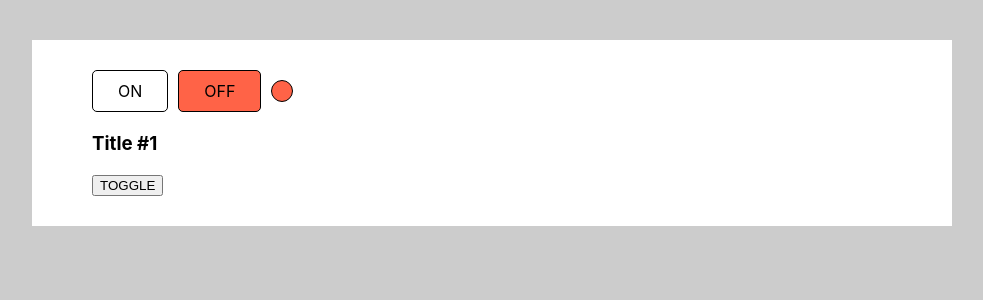
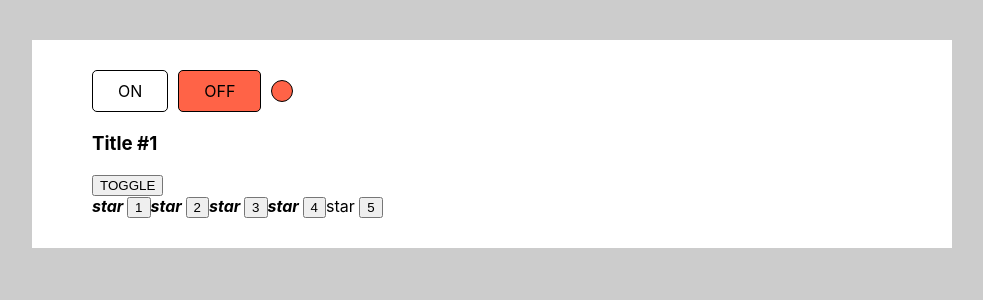
Before and after one commit to Odinokun/react-in-great-detail, a React (Create React App) app: page / in a window 1280 px wide. Shown: the top 300 px of the page, without its empty margins (148-1131 px from the left). Built offline with nearby package versions, Linux system fonts and the light colour scheme.

Commit message:
did uncontrolled stars

```diff
--- a/src/App.tsx
+++ b/src/App.tsx
@@ -1,15 +1,17 @@
 import React from 'react';
 import './App.css';
 // import {Accordion} from "./components/Accordion/Accordion";
-// import {Rating} from "./components/Rating/Rating";
+// import {UncontrolledRating} from "./components/UncontrolledRating/UncontrolledRating";
 import {OnOff} from "./components/OnOff/OnOff";
 import {UncontrolledAccordion} from "./components/UncontrolledAccordion/UncontrolledAccordion";
+import {UncontrolledRating} from "./components/UncontrolledRating/UncontrolledRating";
 
 function App() {
     return (
         <div className="App">
             <OnOff/>
             <UncontrolledAccordion titleValue={'Title #1'}/>
+            <UncontrolledRating />
 
             {/*<PageTitle title={'This is Odinokun`s title'}/>
             <Accordion
--- /dev/null
+++ b/src/components/UncontrolledRating/UncontrolledRating.tsx
@@ -0,0 +1,35 @@
+import React, {useState} from "react";
+
+type RatingPropsType = {}
+
+export function UncontrolledRating(props: RatingPropsType) {
+
+    let [value, setValue] = useState(4);
+
+    return (
+        <div>
+            <Star selected={value >= 1}/>
+            <button onClick={() => setValue(1)}>1</button>
+            <Star selected={value >= 2}/>
+            <button onClick={() => setValue(2)}>2</button>
+            <Star selected={value >= 3}/>
+            <button onClick={() => setValue(3)}>3</button>
+            <Star selected={value >= 4}/>
+            <button onClick={() => setValue(4)}>4</button>
+            <Star selected={value >= 5}/>
+            <button onClick={() => setValue(5)}>5</button>
+        </div>
+    )
+}
+
+type StarPropsType = {
+    selected: boolean
+}
+
+function Star(props: StarPropsType) {
+    if (props.selected) {
+        return <span><b><i>star </i></b></span>
+    } else {
+        return <span>star </span>
+    }
+}
```
